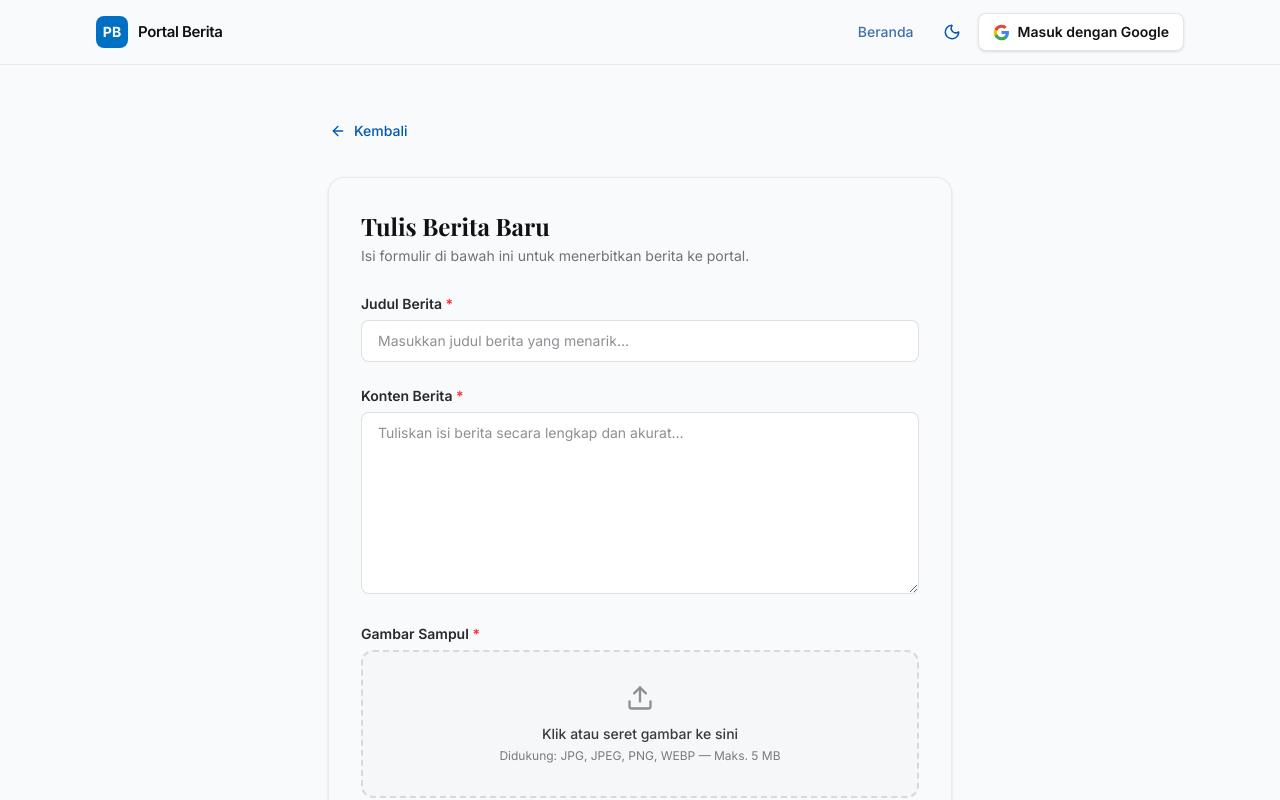
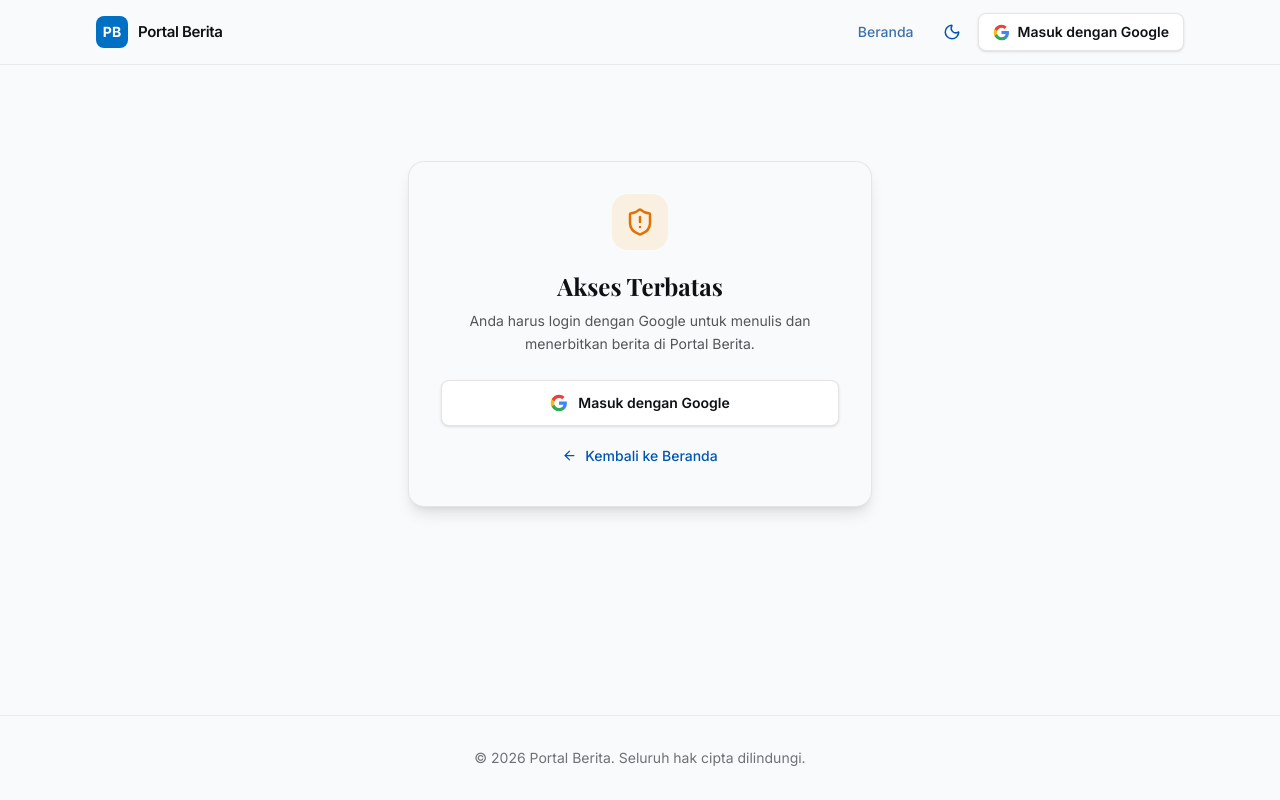
Before and after one commit to Bagasrajinmengaji/beritaweb, a Next.js app in the folder frontend/: page /create in a window 1280 px wide. Shown: the top 800 px of the page. Built offline with nearby package versions, Linux system fonts and the light colour scheme; no server answers; a web font is replaced by a local one.

Commit message:
perbaikan sso google

```diff
--- a/frontend/next.config.ts
+++ b/frontend/next.config.ts
@@ -1,8 +1,6 @@
 import type { NextConfig } from "next";
 
 const nextConfig: NextConfig = {
-  cacheComponents: true,
-  partialPrefetching: true,
   turbopack: {
     rules: {
       "*.css": {
--- a/frontend/src/app/auth/callback/page.tsx
+++ b/frontend/src/app/auth/callback/page.tsx
@@ -1,9 +1,9 @@
 'use client';
 
-import { useEffect } from 'react';
+import { useEffect, Suspense } from 'react';
 import { useRouter, useSearchParams } from 'next/navigation';
 
-export default function AuthCallbackPage() {
+function CallbackHandler() {
   const router = useRouter();
   const searchParams = useSearchParams();
 
@@ -19,7 +19,7 @@ export default function AuthCallbackPage() {
           const user = JSON.parse(decodeURIComponent(userRaw));
           localStorage.setItem('auth_user', JSON.stringify(user));
         } catch {
-          // gagal parse user, abaikan — token tetap tersimpan
+          // ignore parsing error
         }
       }
     }
@@ -28,14 +28,7 @@ export default function AuthCallbackPage() {
   }, [router, searchParams]);
 
   return (
-    <main
-      id="auth-callback-loading"
-      className="flex min-h-screen items-center justify-center"
-      role="status"
-      aria-label="Memproses login Google…"
-    >
     <div className="flex flex-col items-center gap-4 text-center">
-        {/* Spinner */}
       <span
         className="inline-block h-10 w-10 animate-spin rounded-full border-4 border-brand-500 border-t-transparent"
         aria-hidden="true"
@@ -47,6 +40,32 @@ export default function AuthCallbackPage() {
         Anda akan dialihkan otomatis.
       </p>
     </div>
+  );
+}
+
+export default function AuthCallbackPage() {
+  return (
+    <main
+      id="auth-callback-loading"
+      className="flex min-h-screen items-center justify-center"
+      role="status"
+      aria-label="Memproses login Google…"
+    >
+      <Suspense
+        fallback={
+          <div className="flex flex-col items-center gap-4 text-center">
+            <span
+              className="inline-block h-10 w-10 animate-spin rounded-full border-4 border-brand-500 border-t-transparent"
+              aria-hidden="true"
+            />
+            <p className="text-base font-medium text-[oklch(0.45_0.007_250)] dark:text-[oklch(0.6_0.006_250)]">
+              Menghubungkan…
+            </p>
+          </div>
+        }
+      >
+        <CallbackHandler />
+      </Suspense>
     </main>
   );
 }
--- a/frontend/src/app/create/page.tsx
+++ b/frontend/src/app/create/page.tsx
@@ -1,9 +1,34 @@
 'use client';
 
-import { useState, useRef, useCallback, type FormEvent } from 'react';
+import { useState, useRef, useCallback, useEffect, type FormEvent } from 'react';
 import { useRouter } from 'next/navigation';
 import Link from 'next/link';
-import { ArrowLeft, Upload, CheckCircle, AlertTriangle, X } from 'lucide-react';
+import { ArrowLeft, Upload, CheckCircle, AlertTriangle, X, ShieldAlert } from 'lucide-react';
+
+// ─── Google Icon SVG ──────────────────────────────────────────────────────────
+
+function GoogleIcon({ size = 18 }: { size?: number }) {
+  return (
+    <svg width={size} height={size} viewBox="0 0 24 24" aria-hidden="true">
+      <path
+        d="M22.56 12.25c0-.78-.07-1.53-.2-2.25H12v4.26h5.92c-.26 1.37-1.04 2.53-2.21 3.31v2.77h3.57c2.08-1.92 3.28-4.74 3.28-8.09z"
+        fill="#4285F4"
+      />
+      <path
+        d="M12 23c2.97 0 5.46-.98 7.28-2.66l-3.57-2.77c-.98.66-2.23 1.06-3.71 1.06-2.86 0-5.29-1.93-6.16-4.53H2.18v2.84C3.99 20.53 7.7 23 12 23z"
+        fill="#34A853"
+      />
+      <path
+        d="M5.84 14.09c-.22-.66-.35-1.36-.35-2.09s.13-1.43.35-2.09V7.07H2.18C1.43 8.55 1 10.22 1 12s.43 3.45 1.18 4.93l3.66-2.84z"
+        fill="#FBBC05"
+      />
+      <path
+        d="M12 5.38c1.62 0 3.06.56 4.21 1.64l3.15-3.15C17.45 2.09 14.97 1 12 1 7.7 1 3.99 3.47 2.18 7.07l3.66 2.84c.87-2.6 3.3-4.53 6.16-4.53z"
+        fill="#EA4335"
+      />
+    </svg>
+  );
+}
 
 // ─── Toast ────────────────────────────────────────────────────────────────────
 
@@ -83,6 +108,9 @@ export default function CreatePage() {
   const router = useRouter();
   const fileInputRef = useRef<HTMLInputElement>(null);
 
+  const [mounted, setMounted] = useState(false);
+  const [token, setToken] = useState<string | null>(null);
+
   const [title, setTitle] = useState('');
   const [content, setContent] = useState('');
   const [image, setImage] = useState<File | null>(null);
@@ -91,6 +119,18 @@ export default function CreatePage() {
 
   // Client-side validation errors
   const [fieldErrors, setFieldErrors] = useState<Record<string, string>>({});
+
+  const API = process.env.NEXT_PUBLIC_API_URL ?? 'http://127.0.0.1:8000/api';
+
+  useEffect(() => {
+    setMounted(true);
+    const savedToken = localStorage.getItem('auth_token');
+    setToken(savedToken);
+  }, []);
+
+  const handleLoginGoogle = () => {
+    window.location.href = `${API}/auth/google`;
+  };
 
   // ── Validation ──
   function validate(): boolean {
@@ -110,6 +150,16 @@ export default function CreatePage() {
       e.preventDefault();
       if (!validate()) return;
 
+      const activeToken = localStorage.getItem('auth_token');
+      if (!activeToken) {
+        setToast({
+          message: 'Sesi Anda telah berakhir. Silakan login kembali.',
+          type: 'error',
+        });
+        setToken(null);
+        return;
+      }
+
       setIsSubmitting(true);
       setToast(null);
 
@@ -118,16 +168,23 @@ export default function CreatePage() {
       formData.append('content', content.trim());
       if (image) formData.append('image', image);
 
-      const API = process.env.NEXT_PUBLIC_API_URL ?? 'http://127.0.0.1:8000/api';
-
       try {
         const res = await fetch(`${API}/news`, {
           method: 'POST',
-          headers: { Accept: 'application/json' },
+          headers: {
+            Accept: 'application/json',
+            Authorization: `Bearer ${activeToken}`,
+          },
           body: formData,
         });
 
         if (!res.ok) {
+          if (res.status === 401) {
+            localStorage.removeItem('auth_token');
+            localStorage.removeItem('auth_user');
+            setToken(null);
+            throw new Error('Sesi login telah habis. Silakan login dengan Google kembali.');
+          }
           const errData = (await res.json().catch(() => ({}))) as {
             message?: string;
             errors?: Record<string, string[]>;
@@ -143,14 +200,14 @@ export default function CreatePage() {
 
         setTimeout(() => {
           router.push('/');
-        }, 2000);
+        }, 1500);
       } catch (err: unknown) {
         const message = err instanceof Error ? err.message : 'Terjadi kesalahan.';
         setToast({ message, type: 'error' });
         setIsSubmitting(false);
       }
     },
-    [title, content, image, router],
+    [title, content, image, router, API],
   );
 
   // ── Drag-and-drop ──
@@ -171,6 +228,64 @@ export default function CreatePage() {
         : 'border-black/12 dark:border-white/12',
     ].join(' ');
 
+  // Loading skeleton state sebelum mounted
+  if (!mounted) {
+    return (
+      <main className="mx-auto max-w-2xl px-4 sm:px-6 py-10 sm:py-14 animate-pulse">
+        <div className="skeleton h-5 w-24 rounded mb-8" />
+        <div className="rounded-2xl border border-black/6 dark:border-white/6 p-8 space-y-6">
+          <div className="skeleton h-8 w-48 rounded" />
+          <div className="skeleton h-4 w-72 rounded" />
+          <div className="skeleton h-10 w-full rounded" />
+          <div className="skeleton h-32 w-full rounded" />
+        </div>
+      </main>
+    );
+  }
+
+  // ── Proteksi Halaman: Jika Belum Login ──
+  if (!token) {
+    return (
+      <main id="main-content" className="mx-auto max-w-lg px-4 sm:px-6 py-16 sm:py-24" role="main">
+        <div className="rounded-2xl border border-black/8 dark:border-white/8 bg-surface-50 dark:bg-[oklch(0.13_0.006_250)] p-8 text-center shadow-lg">
+          <div className="mx-auto mb-5 flex h-14 w-14 items-center justify-center rounded-2xl bg-amber-500/10 dark:bg-amber-500/20 text-amber-600 dark:text-amber-400">
+            <ShieldAlert size={30} aria-hidden="true" />
+          </div>
+
+          <h1
+            className="text-2xl font-bold text-[oklch(0.18_0.008_250)] dark:text-[oklch(0.92_0.004_250)] mb-2"
+            style={{ fontFamily: 'var(--font-display)' }}
+          >
+            Akses Terbatas
+          </h1>
+
+          <p className="text-sm text-[oklch(0.45_0.007_250)] dark:text-[oklch(0.6_0.006_250)] leading-relaxed mb-6">
+            Anda harus login dengan Google untuk menulis dan menerbitkan berita di Portal Berita.
+          </p>
+
+          <div className="flex flex-col gap-3">
+            <button
+              onClick={handleLoginGoogle}
+              className="w-full flex items-center justify-center gap-2.5 rounded-lg border border-black/10 dark:border-white/10 bg-white dark:bg-[oklch(0.18_0.008_250)] px-4 py-3 text-sm font-semibold text-[oklch(0.18_0.008_250)] dark:text-white hover:bg-black/4 dark:hover:bg-white/6 active:scale-[0.98] transition-all duration-150 focus-visible:outline-none focus-visible:ring-2 focus-visible:ring-brand-500 shadow-sm"
+            >
+              <GoogleIcon size={18} />
+              <span>Masuk dengan Google</span>
+            </button>
+
+            <Link
+              href="/"
+              className="inline-flex items-center justify-center gap-2 text-sm font-medium text-brand-600 dark:text-brand-300 hover:text-brand-700 dark:hover:text-brand-200 transition-colors py-2"
+            >
+              <ArrowLeft size={15} aria-hidden="true" />
+              Kembali ke Beranda
+            </Link>
+          </div>
+        </div>
+      </main>
+    );
+  }
+
+  // ── Form Tulis Berita (User Sudah Login) ──
   return (
     <>
       {toast && (
--- a/frontend/src/app/layout.tsx
+++ b/frontend/src/app/layout.tsx
@@ -1,4 +1,5 @@
 import type { Metadata } from 'next';
+import { Suspense } from 'react';
 import { Inter, Playfair_Display } from 'next/font/google';
 import './globals.css';
 import { ThemeProvider } from '@/components/ThemeProvider';
@@ -44,12 +45,14 @@ export default function RootLayout({
     >
       <body className="min-h-dvh flex flex-col bg-surface-50 dark:bg-[oklch(0.09_0.005_250)] text-[oklch(0.18_0.008_250)] dark:text-[oklch(0.92_0.004_250)] antialiased">
         <ThemeProvider>
-          <Navbar />
+          <Suspense fallback={<div className="h-16 w-full border-b border-black/6 dark:border-white/6" />}>
+            <Navbar />
+          </Suspense>
           <div className="flex-1">
             {children}
           </div>
           <footer className="mt-auto border-t border-black/6 dark:border-white/6 py-8 text-center text-sm text-[oklch(0.55_0.008_250)] dark:text-[oklch(0.55_0.006_250)]">
-            <p>© {new Date().getFullYear()} Portal Berita. Seluruh hak cipta dilindungi.</p>
+            <p>© 2026 Portal Berita. Seluruh hak cipta dilindungi.</p>
           </footer>
         </ThemeProvider>
       </body>
--- a/frontend/src/components/Navbar.tsx
+++ b/frontend/src/components/Navbar.tsx
@@ -212,7 +212,7 @@ export function Navbar() {
                       />
                     ) : (
                       <span
-                        className="flex h-[34px] w-[34px] items-center justify-center rounded-full bg-brand-500 text-white text-xs font-bold select-none border-2 border-brand-500/30"
+                        className="flex h-8.5 w-8.5 items-center justify-center rounded-full bg-brand-500 text-white text-xs font-bold select-none border-2 border-brand-500/30"
                         aria-hidden="true"
                       >
                         {initials}
```
Also changed, not shown: 1 other file (tests, documents, lock files or other folders). Lines whose indentation alone changed are shown as unchanged.
